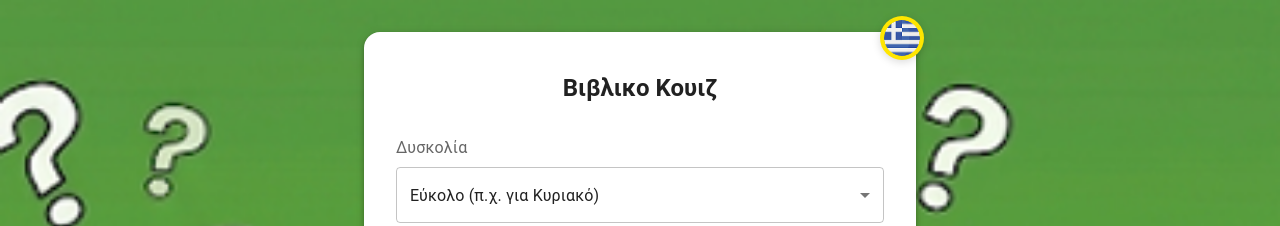
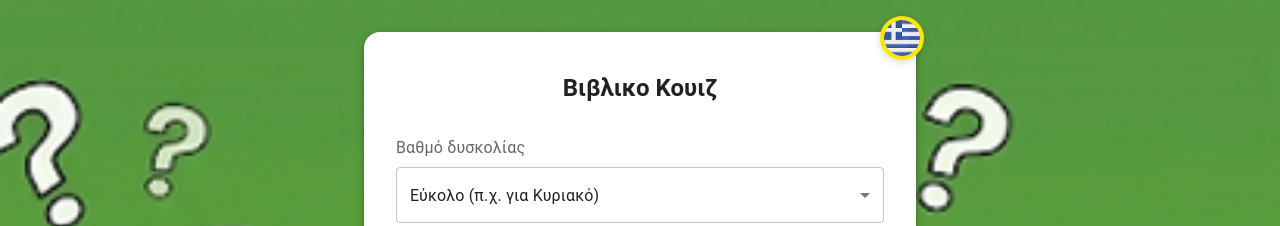
Before and after one commit to iosif-gogolos/bible-quiz-app, a React (Vite) app: page / in a window 1280 px wide. Shown: the top 226 px of the page. Built offline with nearby package versions, Linux system fonts and the light colour scheme.

Commit message:
Fix labels

```diff
--- a/src/App.tsx
+++ b/src/App.tsx
@@ -13,7 +13,7 @@ import type { QuizSettings, Language, Difficulty, Question } from './types';
 const uiTranslations = {
   el: {
     title: 'Βιβλικο Κουιζ',
-    difficultyLabel: 'Δυσκολία',
+    difficultyLabel: 'Βαθμό δυσκολίας',
     easy: 'Εύκολο (π.χ. για Κυριακό)',
     medium: 'Μέτριο (π.χ. για Εφοιβικό)',
     hard: 'Δύσκολο (π.χ. για Νεολαία και Μεγάλους)',
```
